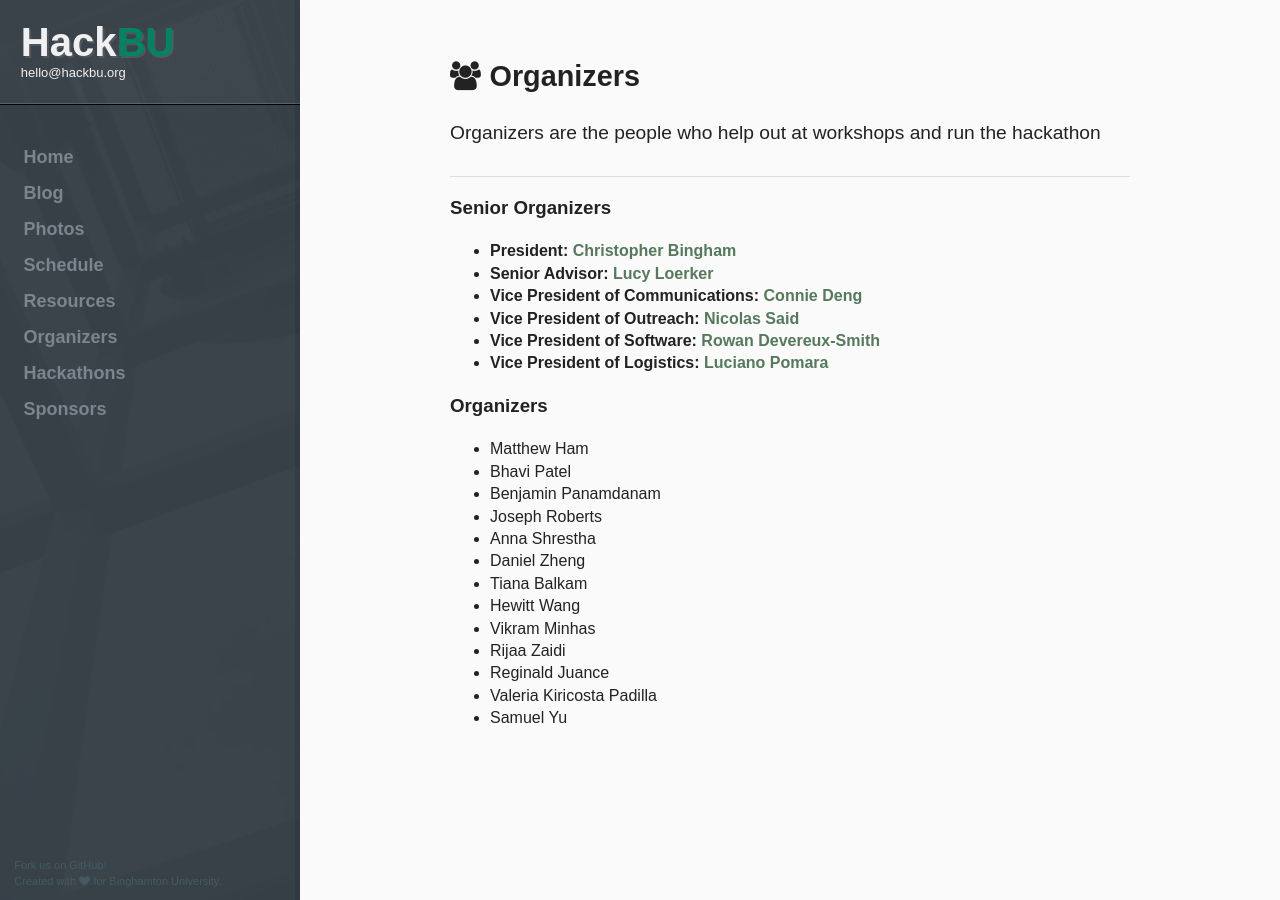
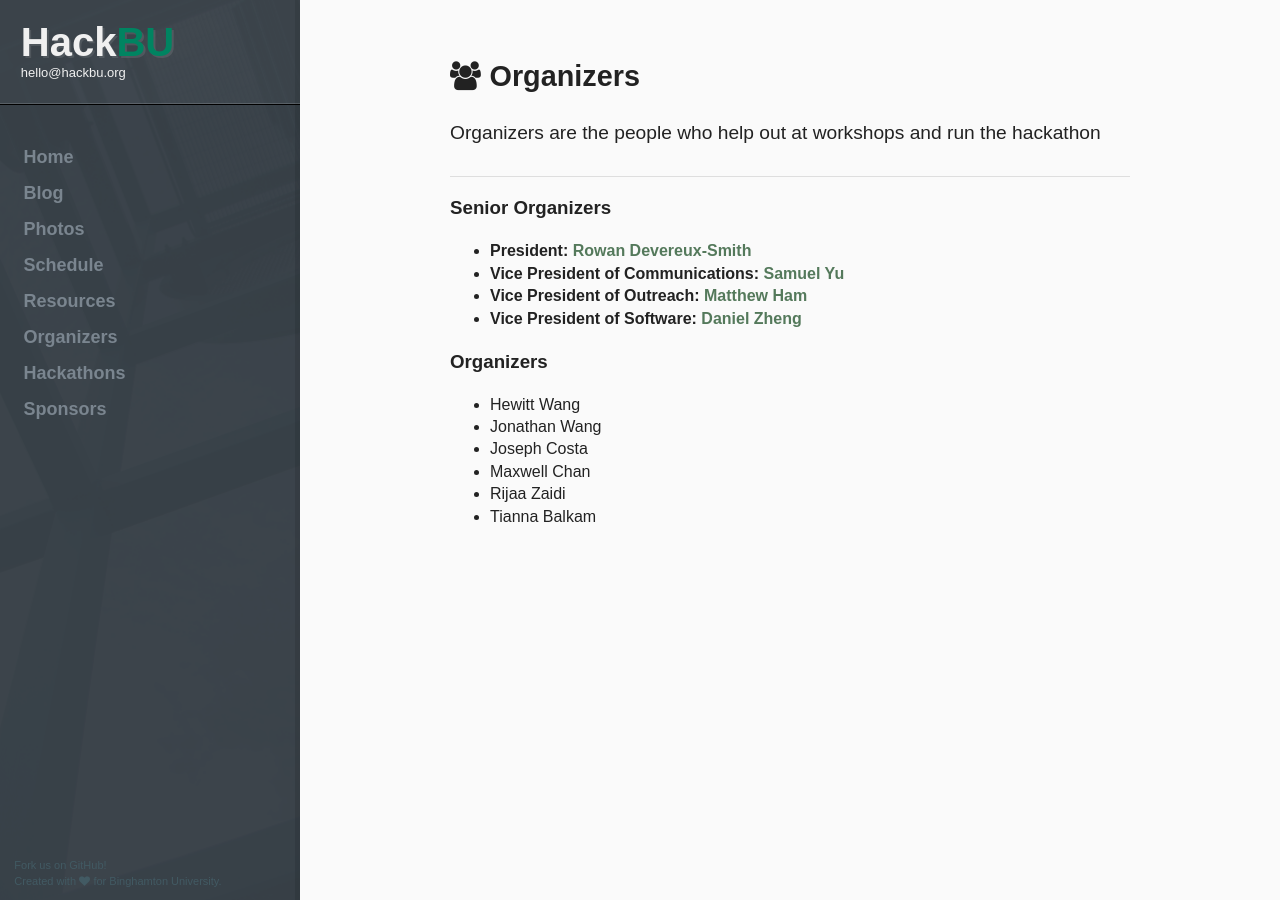
Before and after one commit to hackbinghamton/hackbinghamton.github.io, a Jekyll site: the page built from organizers/index.html, in a window 1280 px wide. Built offline with Jekyll 4.4.1, drawn with Linux system fonts in a browser that asks for light colours.

Commit message:
Update Organizer List

```diff
--- a/organizers/index.html
+++ b/organizers/index.html
@@ -5,57 +5,35 @@ description: List of current HackBU Organizers
 
 so_list:
   -
-    name: Christopher Bingham
-    email: admin@hackbu.org
+    name: Rowan Devereux-Smith
+    email: rdevere1@hackbu.org
     pos: President
   -
-    name: Lucy Loerker
-    email: kloerke1@binghamton.edu
-    pos: Senior Advisor
-  -
-    name: Connie Deng
-    email: cdeng9@binghamton.edu
+    name: Samuel Yu
+    email: syu12@binghamton.edu
     pos: Vice President of Communications
   -
-    name: Nicolas Said
-    email: nsaid1@binghamton.edu
+    name: Matthew Ham
+    email: mham1@binghamton.edu
     pos: Vice President of Outreach
   -
-    name: Rowan Devereux-Smith
+    name: Daniel Zheng
     email: rdevere1@binghamton.edu
     pos: Vice President of Software
-  -
-    name: Luciano Pomara
-    email: lpomara1@binghamton.edu
-    pos: Vice President of Logistics
 
 org_list:
   -
-    name: Matthew Ham
-  -
-    name: Bhavi Patel
-  -
-    name: Benjamin Panamdanam
-  -
-    name: Joseph Roberts
-  -
-    name: Anna Shrestha
-  -
-    name: Daniel Zheng
-  -
-    name: Tiana Balkam
-  -
     name: Hewitt Wang
   -
-    name: Vikram Minhas
+    name: Jonathan Wang
+  -
+    name: Joseph Costa
+  -
+    name: Maxwell Chan
   -
     name: Rijaa Zaidi
   -
-    name: Reginald Juance
-  -
-    name: Valeria Kiricosta Padilla
-  -
-    name: Samuel Yu
+    name: Tianna Balkam
 ---
 
 <div class="article article-introduction">
```
